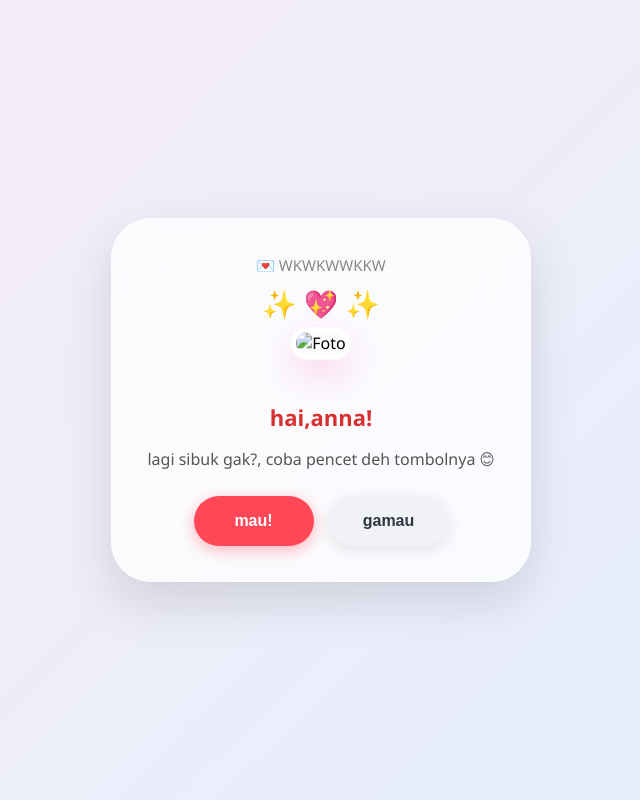
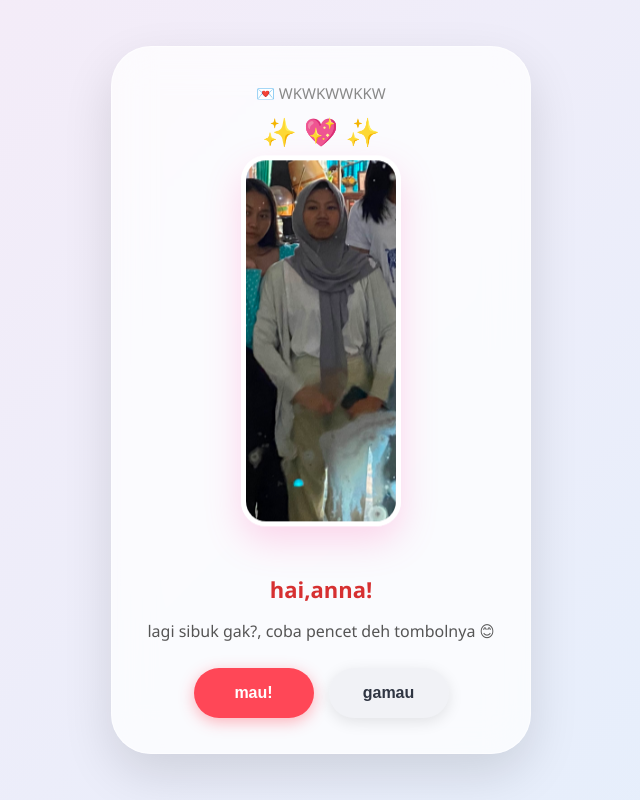
Before and after one commit to leffikausar-pixel/cobacobaanaja, a plain HTML site: page index.html in a window 1280 px wide. Shown: the whole page, without its empty margins (319-959 px from the left). Drawn offline with nearby package versions, Linux system fonts and the light colour scheme.

Commit message:
Update index.html

```diff
--- a/index.html
+++ b/index.html
@@ -256,7 +256,7 @@ border-radius:40px;
 </div>
 
 <div class="gif-container">
-    <img id="gambarGif" src="image.png" alt="Foto">
+    <img id="gambarGif" src="image.jpeg" alt="Foto">
 </div>
 
         <h2 id="judulTeks"></h2>
```
